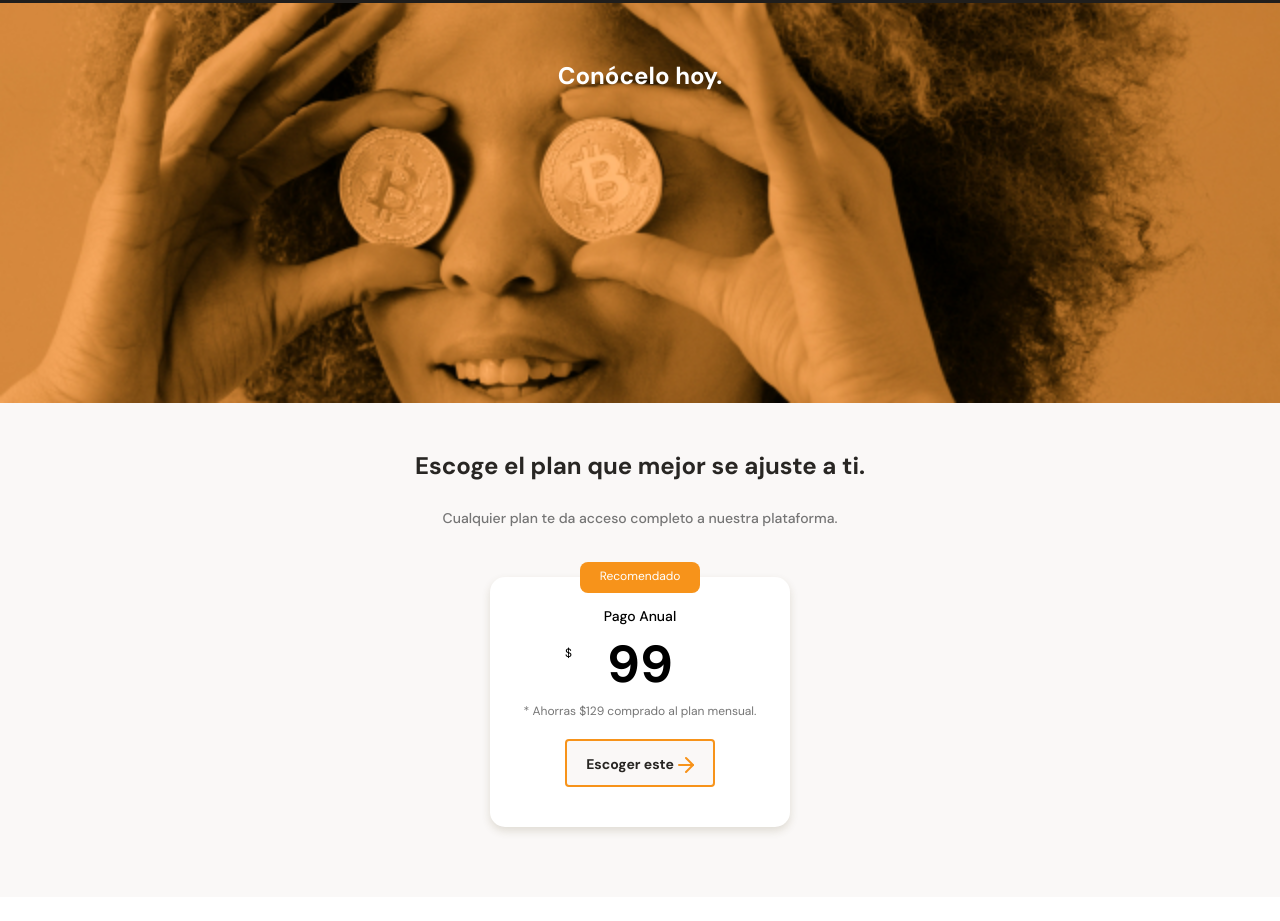
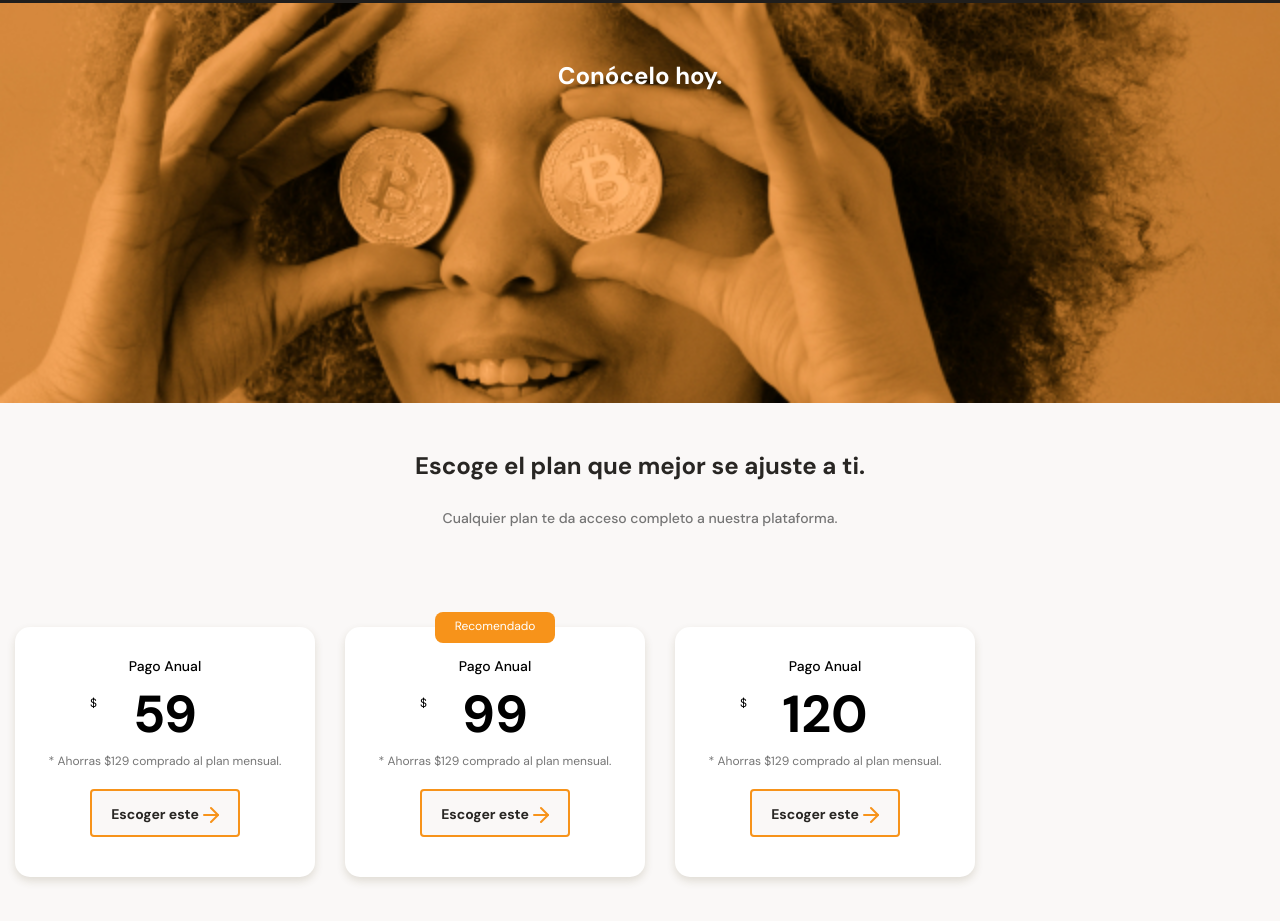
Before and after one commit to kannder83/responsive-design-mobile-first, a plain HTML site: page index.html in a window 1280 px wide. Shown: the part 2027-2948 px from the top of the page. Before the commit the page ends 2924 px from the top, so only its background shows below. Drawn offline with Linux system fonts and the light colour scheme.

Commit message:
Se agrega scroll horizontal.

```diff
--- a/index.html
+++ b/index.html
@@ -125,10 +125,30 @@
         </div>
         <section class="plans-container--slider">
           <article class="plans-container--card">
+            <div class="plan-info-container">
+              <h3 class="plan-card--title">Pago Anual</h3>
+              <p class="plan-card--price"><span>$</span>59</p>
+              <p class="plan-card--saving">
+                * Ahorras $129 comprado al plan mensual.
+              </p>
+              <button class="plan-card--ca">Escoger este<span></span></button>
+            </div>
+          </article>
+          <article class="plans-container--card">
             <p class="recommended">Recomendado</p>
             <div class="plan-info-container">
               <h3 class="plan-card--title">Pago Anual</h3>
               <p class="plan-card--price"><span>$</span>99</p>
+              <p class="plan-card--saving">
+                * Ahorras $129 comprado al plan mensual.
+              </p>
+              <button class="plan-card--ca">Escoger este<span></span></button>
+            </div>
+          </article>
+          <article class="plans-container--card">
+            <div class="plan-info-container">
+              <h3 class="plan-card--title">Pago Anual</h3>
+              <p class="plan-card--price"><span>$</span>120</p>
               <p class="plan-card--saving">
                 * Ahorras $129 comprado al plan mensual.
               </p>
--- a/styles/styles.css
+++ b/styles/styles.css
@@ -421,13 +421,22 @@ main {
   color: #757575;
 }
 
+.plans-container--slider {
+  display: flex;
+  height: 316px;
+  overflow: scroll;
+  overscroll-behavior-x: contain;
+  scroll-snap-type: x proximity;
+}
+
 .plans-container--card {
   position: relative;
-  width: 65%;
+  scroll-snap-align: center;
+  width: 70%;
   min-width: 230px;
   max-width: 300px;
   height: 250px;
-  margin: 50px auto 0;
+  margin: 50px 15px 0;
   padding: 0 15px;
   background-color: var(--just-white);
   border-radius: 15px;
@@ -472,6 +481,11 @@ main {
   left: 60px;
 }
 
+.plans-container--slider article:last-child .plan-card--price span {
+  top: 20px;
+  left: 50px;
+}
+
 .plan-card--saving {
   font-size: 1.2rem;
   color: #757575;
```
